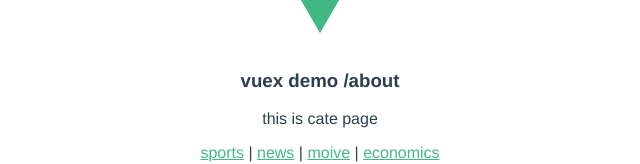
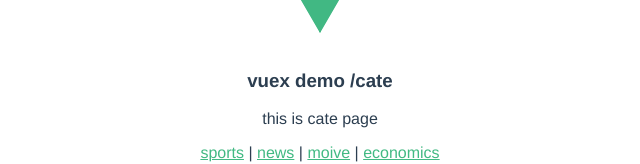
Before and after one commit to zfeig/egg-demo, a Vue app in the folder front/vuex-demo/: page /#/cate/economics in a window 1280 px wide. Shown: the part 213-377 px from the top of the page, without its empty margins (320-960 px from the left). Built offline with nearby package versions, Linux system fonts and the light colour scheme.

Commit message:
add child router set

```diff
--- a/front/vuex-demo/src/components/HelloCate.vue
+++ b/front/vuex-demo/src/components/HelloCate.vue
@@ -1,6 +1,6 @@
 <template>
   <div class="helloDetail">
-   <h3>vuex demo /about</h3>
+   <h3>vuex demo /cate</h3>
      <div>
             <p>this is cate page</p>
             <div>
```
